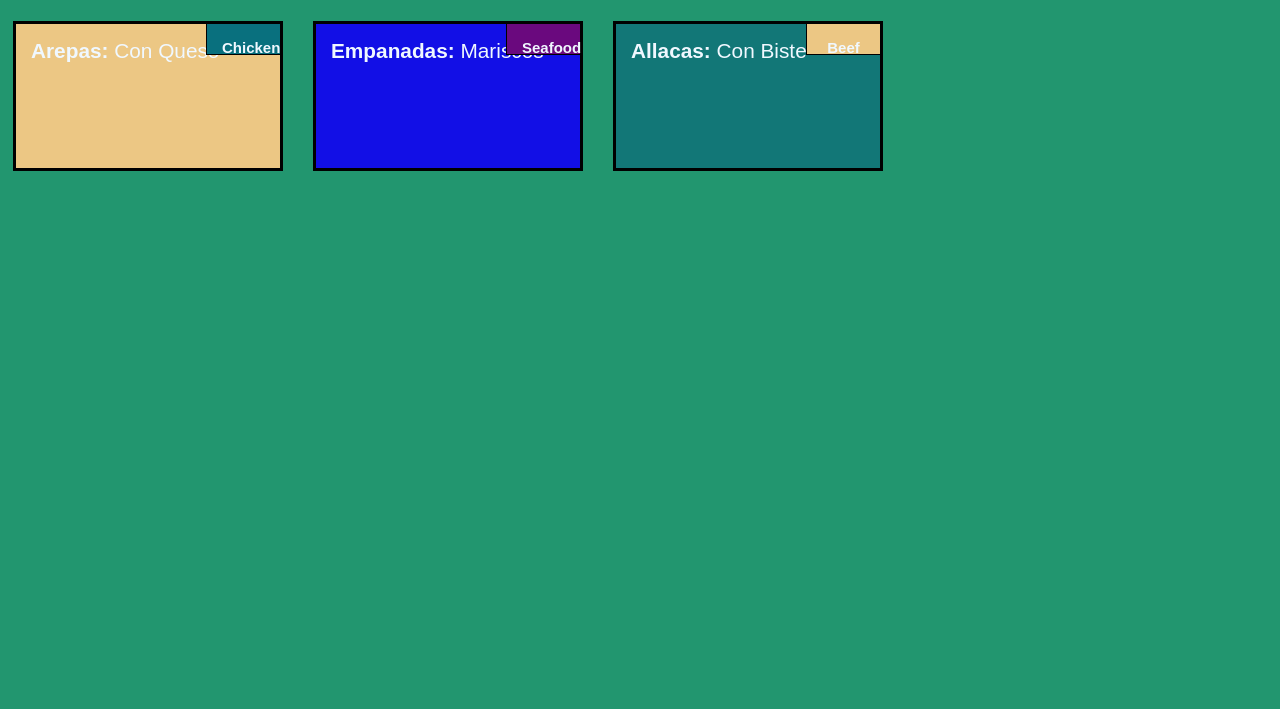
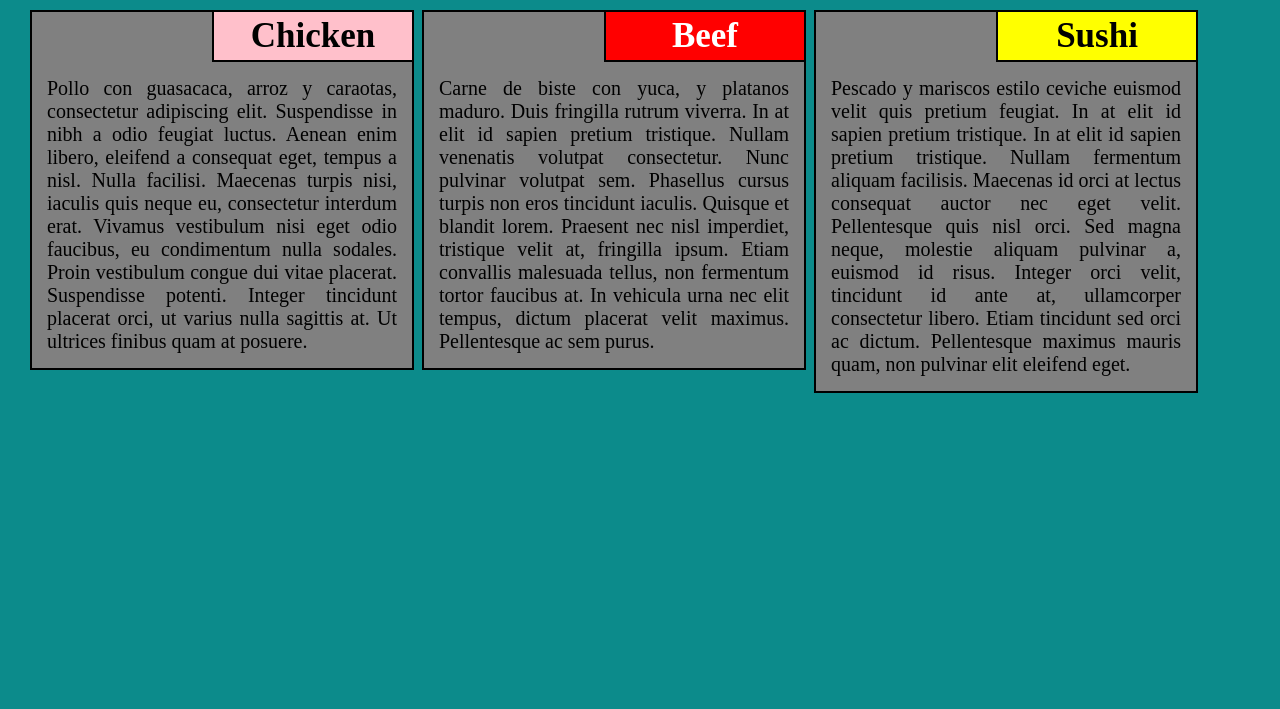
Before and after one commit to jplaverde/coursera-test, a plain HTML site: page module/index.html in a window 1280 px wide. Shown: the part 91-800 px from the top of the page. Drawn offline with Linux system fonts and the light colour scheme.

Commit message:
new upgraded assignment 2 module work completion

```diff
--- /dev/null
+++ b/module/css/style.css
@@ -0,0 +1,137 @@
+body{
+
+    background: #0c8b8b;
+}
+
+*{box-sizing:border-box;
+margin:0;
+padding:0;
+font-family:'Bell MT';
+}
+
+
+h1
+{
+    text-align:center;
+    margin-bottom:60px;
+}
+
+p
+{
+    background-color:gray;
+    margin-left:auto;
+    margin-right:auto;
+    text-align:justify;
+    padding:5px;
+}
+section {
+    border-bottom:2px;
+    border-left:2px;
+    border-right:0px;
+    border-top:0px;
+    border-style:solid;
+    border-color:black;
+    padding: 4px 10px 4px 10px;
+    top:0px;
+    right:0px;
+    position:absolute;
+    width:200px;
+    text-align:center;
+    font-weight:bold;
+    font-size:175%;
+}
+
+section#sec1
+{
+    background-color:pink;
+}
+section#sec2
+{
+    background-color:red;
+    color:white;
+}
+section#sec3
+{
+    background-color:yellow;
+}
+
+div {
+    font-size:125%;
+    background-color:gray;
+    padding:60px 10px 10px 10px;
+
+    border: 2px solid black;
+    margin:4px;
+    height:auto;
+    position:relative;
+    float:left;
+    overflow:scroll;
+}
+
+.row {
+    width:100%;
+}
+@media(min-width: 992px)
+{
+    #d1{
+    width:30%;
+    float:left;
+    margin-left:30px;
+}
+
+#d2{
+    width:30%;
+    float:left;
+}
+
+#d3 {
+   width:30%;
+}
+
+}
+
+@media(min-width:768px) and (max-width:991px) {
+   #d1 {
+    width:45%;
+    float:left;
+    margin-left:2.5%;
+    margin-right:2.5%;
+    margin-bottom:20px;
+
+}
+
+#d2 {
+    width:45%;
+    float:left;
+   margin-bottom:20px;
+    margin-right:2.5%;
+
+}
+
+#d3 {
+   width:92.5%;
+   clear:both;
+    margin-left:2.5%;
+    margin-right:2.5%;
+}
+}
+
+@media(max-width:767px) {
+   #d1 {
+    width:80%;
+    margin-left:10%;
+    margin-right:10%;
+}
+
+#d2 {
+   width:80%;
+    margin-left:10%;
+    margin-right:10%;
+}
+
+#d3 {
+   width:80%;
+    margin-left:10%;
+    margin-right:10%;
+}
+}
--- a/module/index.html
+++ b/module/index.html
@@ -1,48 +1,41 @@
 <!DOCTYPE html>
 <html>
     <head>
-<meta charset="utf-8">
-<title>First assignment Module 2</title>
-<link rel="stylesheet" href="style.css">
+        <link rel="stylesheet" type="text/css" href="css/style.css" />
+        <meta charset="utf-8"/>
+        <title>JP's VeneAmerica Cuisine</title>
     </head>
 
     <body>
-	<h1> JP's VeneAmerica Restaurant & Cuisine</h1>
+        <h1>VeneAmerica Cuisine Menu</h1>
 
-	<div id="container">
-	  <div class="row">
 
-			<div class="col-lg-3 col-md-6">
-
-			  <p id ="p1">
-		 		<b>Arepas:</b> Con Queso
-			  </p>
-			  	<p id= "chicken">
-					<strong>Chicken</strong>
+        <div  id="d1">
+            <section id="sec1">
+                Chicken
+            </section>
+            <p>
+                Pollo con guasacaca, arroz y caraotas, consectetur adipiscing elit. Suspendisse in nibh a odio feugiat luctus. Aenean enim libero, eleifend a consequat eget, tempus a nisl. Nulla facilisi. Maecenas turpis nisi, iaculis quis neque eu, consectetur interdum erat. Vivamus vestibulum nisi eget odio faucibus, eu condimentum nulla sodales. Proin vestibulum congue dui vitae placerat. Suspendisse potenti. Integer tincidunt placerat orci, ut varius nulla sagittis at. Ut ultrices finibus quam at posuere.
             </p>
         </div>
 
-			<div class="col-lg-3 col-md-6"> <!--Venezuelan Cuisine specifically stuffed cuisine-->
-		 	  <p id ="p2">
-		 		<b>Empanadas:</b> Mariscos
-
-			 </p>
-			    <p id= "seafood">
-					<strong>Seafood</strong>
+        <div id="d2">
+            <section id="sec2">
+                Beef
+            </section>
+            <p>
+                Carne de biste con  yuca, y platanos maduro. Duis fringilla rutrum viverra. In at elit id sapien pretium tristique. Nullam venenatis volutpat consectetur. Nunc pulvinar volutpat sem. Phasellus cursus turpis non eros tincidunt iaculis. Quisque et blandit lorem. Praesent nec nisl imperdiet, tristique velit at, fringilla ipsum. Etiam convallis malesuada tellus, non fermentum tortor faucibus at. In vehicula urna nec elit tempus, dictum placerat velit maximus. Pellentesque ac sem purus.
             </p>
         </div>
 
-			<div class="col-lg-3 col-md-6"><!--Venezuelan Cuisine specifically another stuffed cuisine offered only on Christmas-->
-			  <p id="p3">
-				<b>Allacas:</b> Con Biste
-			 </p>
-			     <p id= "beef">
-					<strong>Beef</strong>
+        <div id="d3">
+            <section id="sec3">
+                Sushi
+            </section>
+            <p>
+                Pescado y mariscos estilo ceviche euismod velit quis pretium feugiat. In at elit id sapien pretium tristique. In at elit id sapien pretium tristique. Nullam fermentum aliquam facilisis. Maecenas id orci at lectus consequat auctor nec eget velit. Pellentesque quis nisl orci. Sed magna neque, molestie aliquam pulvinar a, euismod id risus. Integer orci velit, tincidunt id ante at, ullamcorper consectetur libero. Etiam tincidunt sed orci ac dictum.
+                Pellentesque maximus mauris quam, non pulvinar elit eleifend eget.
             </p>
         </div>
-	   </div>
-  </div>
-
     </body>
-
 </html>
--- a/module/style.css
+++ /dev/null
@@ -1,148 +0,0 @@
-body {
-    background-color: #22966f;
-    font-size: 130%;
-}
-title {
-    text-align: center;
-    font-family: 'Times New Roman', Times, serif;
-}
-h1{
-    margin-bottom: 15px;
-    text-align: center;
-    font-family: 'Times New Roman', Times, serif;
-}
-*{
-    box-sizing: border-box;
-    width: 100%;
-}
-
-
-
-/*div#container{
-    background-color: #317bd1;
-}*/
-
-#box{
-    background-color: #6a097e;
-}
-
-p{
-
-    width: 90%;
-    border: 1px solid black;
-    float: left;
-    padding: 15px;
-    text-align: left;
-    height: 150px;
-    margin-right: auto;
-    margin-left: auto;
-    font-family: Arial, Helvetica, sans-serif;
-    color: #f0f8ff;
-}
-
-#p1{
-    background-color: #ecc784;
-    border: 3px solid black;
-    position: relative;
-    left: 5px;
-
-}
-
-#p2{
-    background-color: #120fe6;
-    border: 3px solid black;
-    position: relative;
-    left: 5px;
-}
-
-#p3{
-    background-color: #127777;
-    border: 3px solid black;
-    position: relative;
-    left: 5px;
-}
-
-#chicken{
-    background-color: #09707e;
-    font-size: 15px;
-    text-align: center;
-    border: 1px solid black;
-    width: 25%;
-    height: 10px;
-    float: left;
-    position: relative;
-    top: -183px;
-    left: 66%;
-    right: 100px;
-}
-
-#seafood{
-    background-color: #6a097e;
-    font-size: 15px;
-    text-align: center;
-    border: 1px solid black;
-    width: 25%;
-    height: 10px;
-    float: left;
-    position: relative;
-    top: -183px;
-    left: 66%;
-    right: 100px;
-}
-
-#beef{
-    background-color:#ecc784;
-    font-size: 15px;
-    text-align: center;
-    border: 1px solid black;
-    width: 25%;
-    height: 10px;
-    float: left;
-    position: relative;
-    top: -183px;
-    left: 66%;
-    right: 100px;
-}
-
-
-.row{
-    width:100%
-}
-
-/*************Large Devices such as Desktops*********/
-@media(min-width:992px){
-    .col-lg-1, .col-lg-2, .col-lg-3{
-        float: left;
-
-    }
-    .col-lg-1{
-        width: 80%;
-    }
-    .col-lg-2{
-        width: 300px;
-        height:300px;
-    }
-    .col-lg-3{
-        width: 300px;
-        height:300px;
-    }
-}
-
-/*************Medium Devices such as Tablets*********/
-@media(min-width:768px) and (max-width:991px){
-    .col-lg-1, .col-lg-2, .col-lg-3{
-        float: left;
-
-    }
-    .col-lg-1{
-        width: 50%
-    }
-    .col-lg-2{
-        width: 100px;
-        height:100px;
-    }
-    .col-lg-3{
-        width: 100px;
-        height:100px;
-    }
-}
```
Lines whose indentation alone changed are shown as unchanged.
